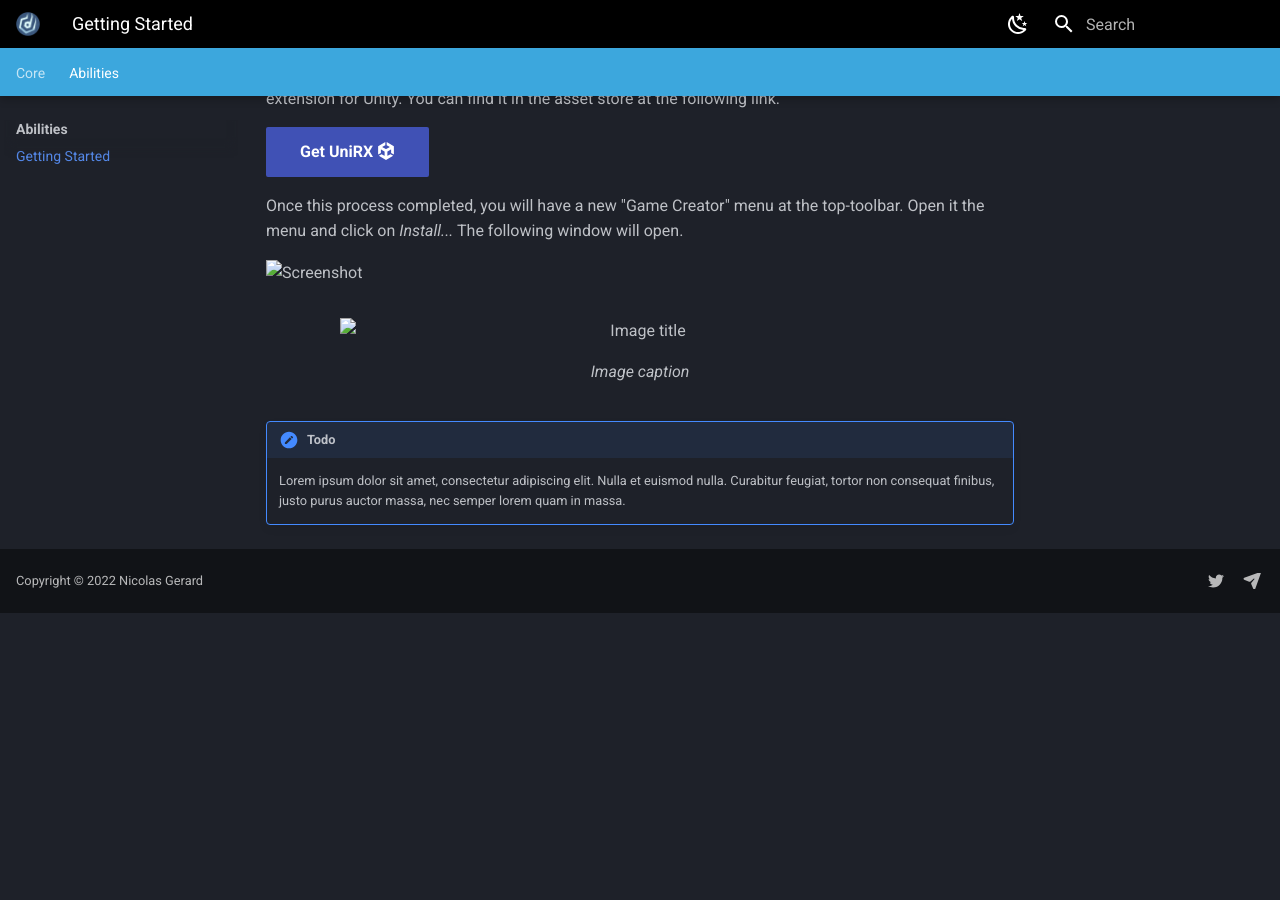
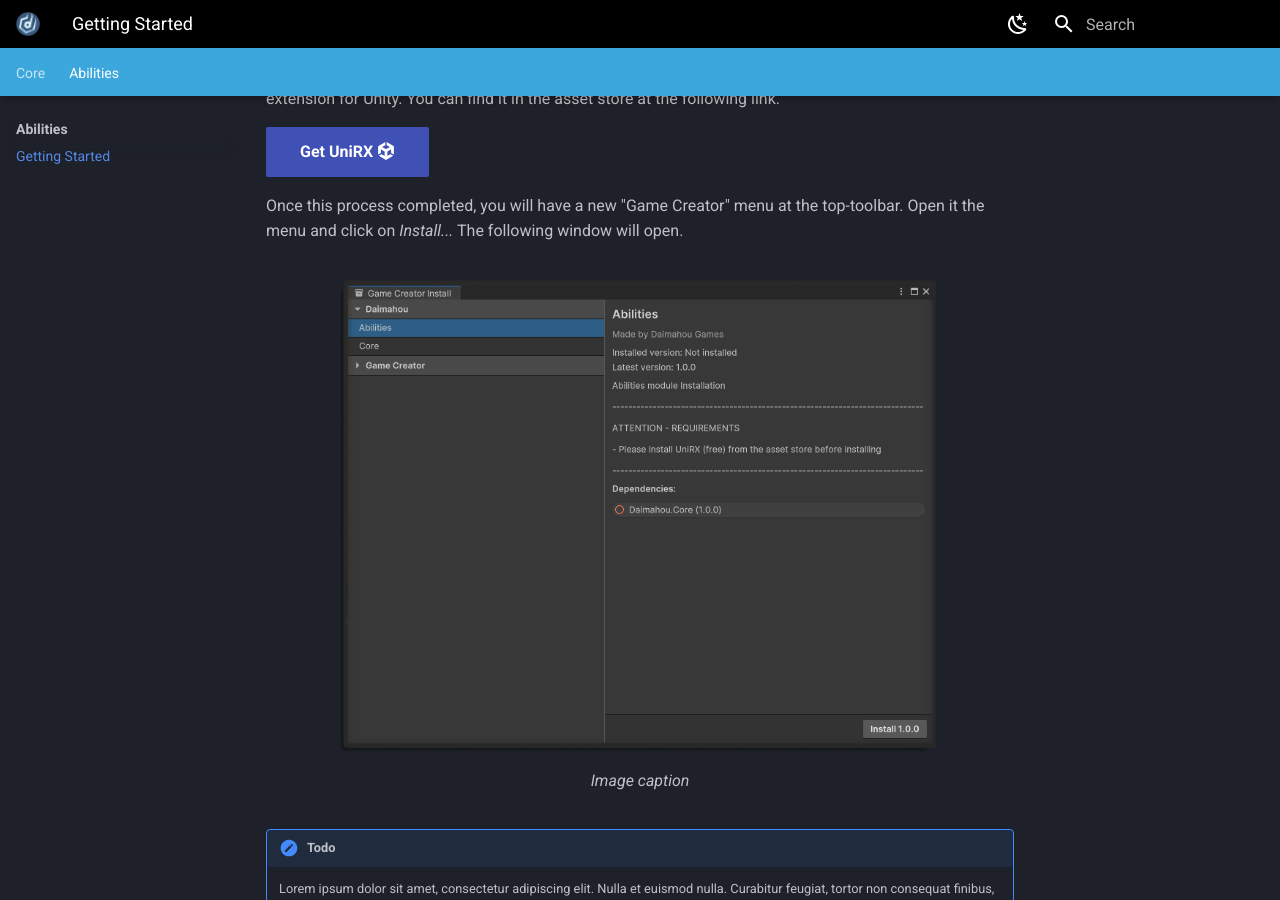
Before and after one commit to daimahou/documentation, an MkDocs documentation site: the page built from docs/abilities/getting-started/index.md, in a window 1280 px wide and 900 px high, scrolled down 633 px. Built offline with MkDocs 1.6.1 and Material for MkDocs 9.7.7, drawn with Linux system fonts in a browser that asks for light colours; before the commit the page ends 1246 px from its top, so only the background shows below that.

Commit message:
updage install image

```diff
--- a/docs/abilities/getting-started/index.md
+++ b/docs/abilities/getting-started/index.md
@@ -21,10 +21,9 @@
 
 Once this process completed, you will have a new "Game Creator" menu at the top-toolbar. Open it the menu and click on *Install...* The following window will open.
 
-![Screenshot](img/install.png)
 
 <figure markdown>
-  ![Image title](img/install.png){ width="600" }
+  ![Image title](https://github.com/daimahou/documentation/blob/main/docs/img/install.png?raw=true){ width="600" }
   <figcaption>Image caption</figcaption>
 </figure>
 
```
Also changed, not shown: docs/img/install.png.
